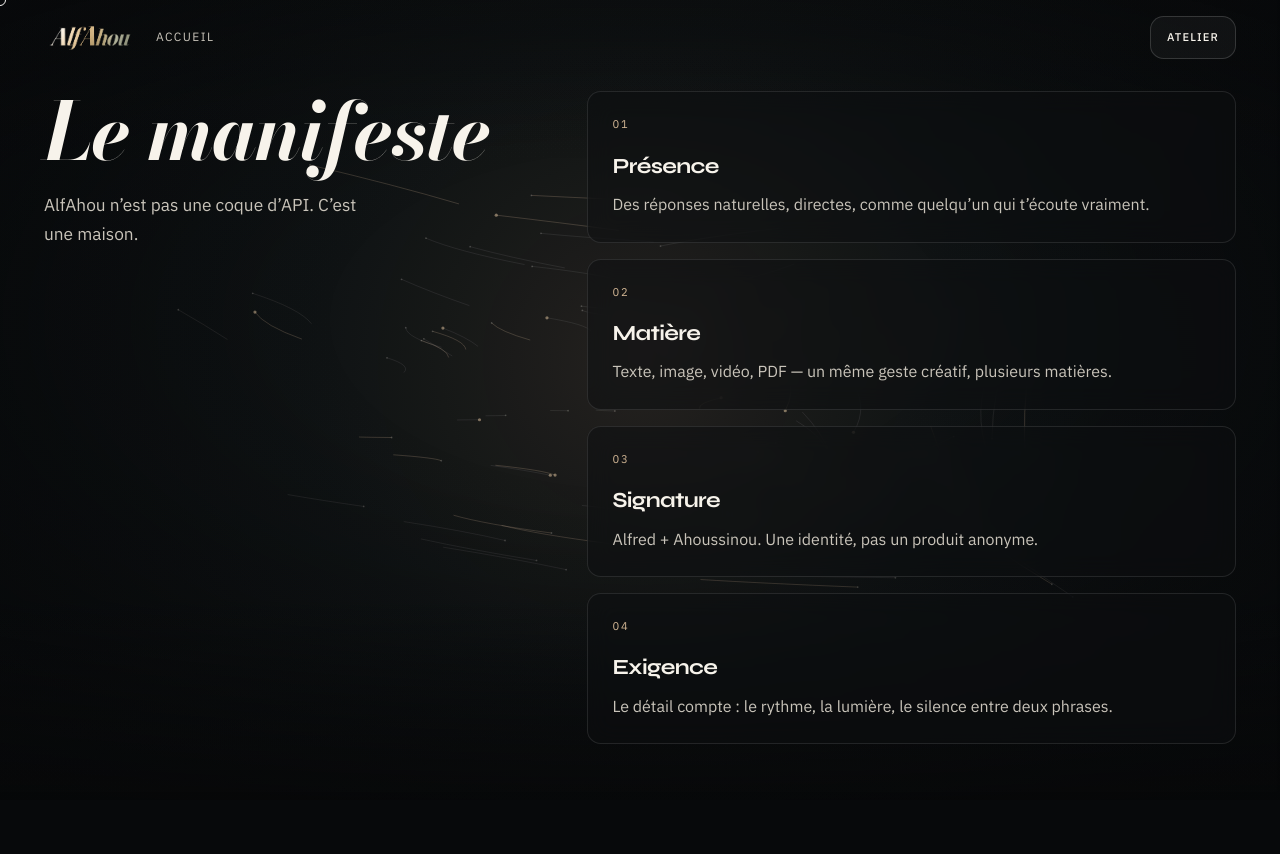
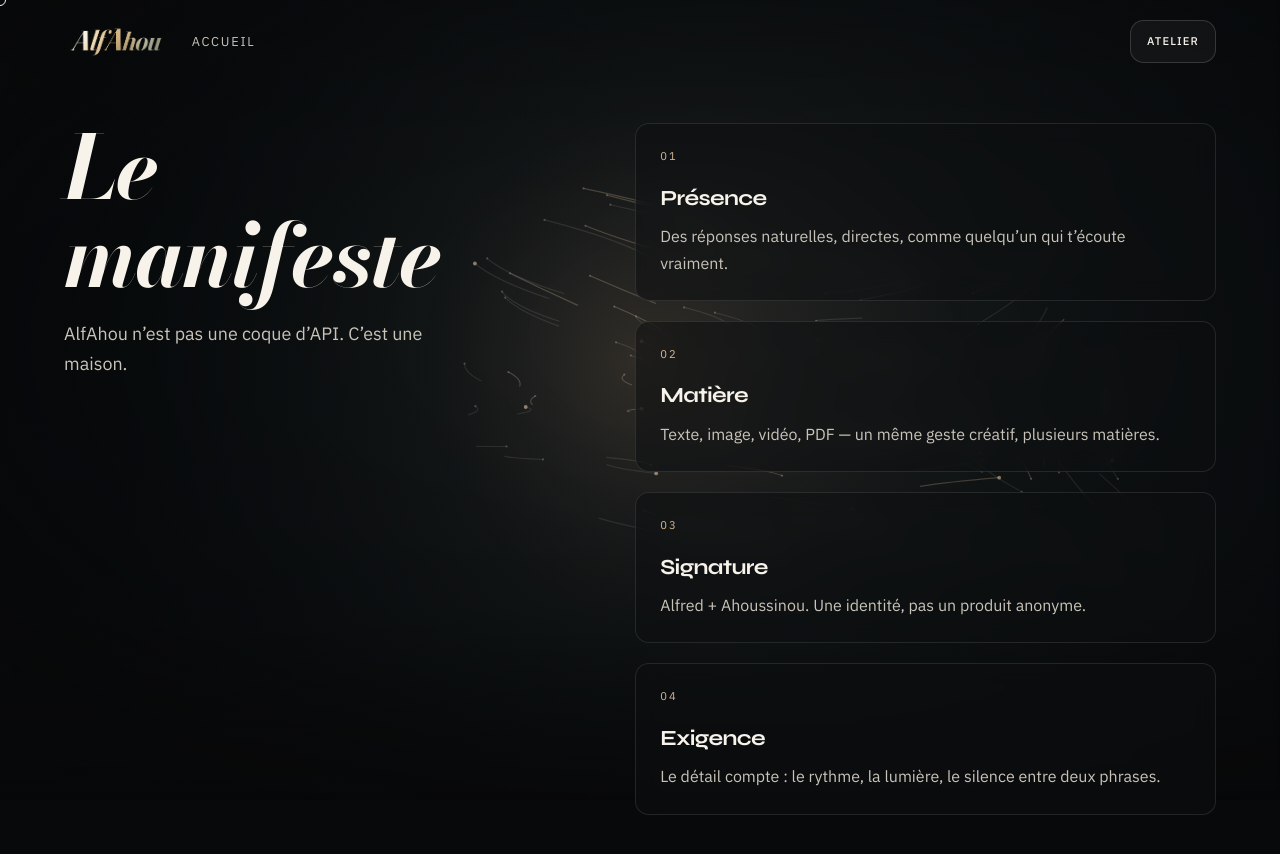
Before and after one commit to alfredgibeau-ahoussinou/alfahou, a React (Vite) app in the folder web/: page /manifeste in a window 1280 px wide. Shown: the top 854 px of the page. Before the commit the page ends 808 px from the top, so only its background shows below. Built offline with nearby package versions, Linux system fonts and the light colour scheme; no server answers.

Commit message:
Corrige le layout desktop : grille 1500px, hero et atelier alignés.
Le site s’étirait comme un mobile sur grand écran ; header/contenu partagent désormais le même rail et le champ respire à droite du brand.

Co-authored-by: Cursor <cursoragent@cursor.com>

```diff
--- a/web/src/AppShell.tsx
+++ b/web/src/AppShell.tsx
@@ -17,7 +17,7 @@ export function AppShell() {
       <FieldCanvas />
       <div
         aria-hidden
-        className="pointer-events-none fixed inset-0 z-[1] bg-[radial-gradient(ellipse_80%_70%_at_50%_40%,transparent_30%,rgba(6,7,8,0.55)_100%),linear-gradient(180deg,rgba(6,7,8,0.2),transparent_20%,transparent_75%,rgba(6,7,8,0.75))]"
+        className="pointer-events-none fixed inset-0 z-[1] bg-[radial-gradient(ellipse_75%_65%_at_58%_42%,transparent_22%,rgba(6,7,8,0.35)_72%,rgba(6,7,8,0.72)_100%),linear-gradient(180deg,rgba(6,7,8,0.15),transparent_18%,transparent_78%,rgba(6,7,8,0.7))]"
       />
       <div
         aria-hidden
--- a/web/src/components/FieldCanvas.tsx
+++ b/web/src/components/FieldCanvas.tsx
@@ -10,13 +10,14 @@ export function FieldCanvas() {
     if (!ctx) return;
 
     const reduced = window.matchMedia("(prefers-reduced-motion: reduce)").matches;
+    const wide = window.matchMedia("(min-width: 1024px)").matches;
     let w = 0;
     let h = 0;
     let dpr = 1;
     let raf = 0;
     const t0 = performance.now();
     const mouse = { x: 0.5, y: 0.45, tx: 0.5, ty: 0.45 };
-    const N = reduced ? 28 : 72;
+    const N = reduced ? 28 : wide ? 110 : 72;
     const pts = Array.from({ length: N }, (_, i) => ({
       a: (i / N) * Math.PI * 2,
       r: 0.12 + Math.random() * 0.55,
@@ -41,39 +42,45 @@ export function FieldCanvas() {
       mouse.y += (mouse.ty - mouse.y) * 0.06;
       ctx.clearRect(0, 0, w, h);
 
+      // Sur grand écran, le champ respire à droite pour laisser le hero à gauche.
+      const cx = wide ? 0.64 : 0.5;
+      const cy = wide ? 0.46 : 0.45;
+      const spreadX = wide ? 0.48 : 0.55;
+      const spreadY = wide ? 0.4 : 0.42;
+
       const g = ctx.createRadialGradient(
         w * mouse.x,
         h * mouse.y,
         0,
-        w * 0.5,
-        h * 0.45,
-        Math.max(w, h) * 0.75,
+        w * cx,
+        h * cy,
+        Math.max(w, h) * (wide ? 0.68 : 0.75),
       );
-      g.addColorStop(0, "rgba(212,184,150,0.14)");
-      g.addColorStop(0.35, "rgba(100,120,110,0.08)");
+      g.addColorStop(0, "rgba(212,184,150,0.2)");
+      g.addColorStop(0.32, "rgba(100,120,110,0.11)");
       g.addColorStop(1, "rgba(6,7,8,0)");
       ctx.fillStyle = g;
       ctx.fillRect(0, 0, w, h);
 
-      ctx.lineWidth = 1;
+      ctx.lineWidth = wide ? 1.15 : 1;
       for (let i = 0; i < pts.length; i++) {
         const p = pts[i];
         const ang = p.a + t * p.s * 0.22;
         const rad = p.r + Math.sin(t * 0.4 + p.p) * 0.04;
-        const x = w * (0.5 + Math.cos(ang) * rad * 0.55 + (mouse.x - 0.5) * 0.08);
-        const y = h * (0.48 + Math.sin(ang * 1.15) * rad * 0.42 + (mouse.y - 0.5) * 0.08);
-        const x2 = w * (0.5 + Math.cos(ang + 0.35) * rad * 0.5);
-        const y2 = h * (0.48 + Math.sin(ang + 0.35) * rad * 0.38);
+        const x = w * (cx + Math.cos(ang) * rad * spreadX + (mouse.x - 0.5) * 0.08);
+        const y = h * (0.48 + Math.sin(ang * 1.15) * rad * spreadY + (mouse.y - 0.5) * 0.08);
+        const x2 = w * (cx + Math.cos(ang + 0.35) * rad * (spreadX * 0.9));
+        const y2 = h * (0.48 + Math.sin(ang + 0.35) * rad * (spreadY * 0.9));
 
-        ctx.strokeStyle = i % 3 === 0 ? "rgba(212,184,150,0.22)" : "rgba(244,240,232,0.08)";
+        ctx.strokeStyle = i % 3 === 0 ? "rgba(212,184,150,0.28)" : "rgba(244,240,232,0.1)";
         ctx.beginPath();
         ctx.moveTo(x, y);
         ctx.quadraticCurveTo((x + x2) / 2 + Math.sin(t + i) * 18, (y + y2) / 2, x2, y2);
         ctx.stroke();
 
-        ctx.fillStyle = i % 5 === 0 ? "rgba(212,184,150,0.55)" : "rgba(244,240,232,0.2)";
+        ctx.fillStyle = i % 5 === 0 ? "rgba(212,184,150,0.65)" : "rgba(244,240,232,0.24)";
         ctx.beginPath();
-        ctx.arc(x, y, i % 5 === 0 ? 1.6 : 0.9, 0, Math.PI * 2);
+        ctx.arc(x, y, i % 5 === 0 ? (wide ? 1.9 : 1.6) : wide ? 1.1 : 0.9, 0, Math.PI * 2);
         ctx.fill();
       }
 
--- a/web/src/index.css
+++ b/web/src/index.css
@@ -42,6 +42,16 @@
     background: color-mix(in srgb, var(--color-foil) 40%, transparent);
     color: var(--color-ink);
   }
+  option {
+    background: var(--color-elev);
+    color: var(--color-ink);
+  }
+}
+
+@media (min-width: 1024px) {
+  body {
+    font-size: 17px;
+  }
 }
 
 @layer utilities {
@@ -82,6 +92,12 @@
     font-weight: 400;
     color: var(--color-ink);
     letter-spacing: 0.01em;
+  }
+  @media (min-width: 1024px) {
+    .prose-chat {
+      font-size: 1.06rem;
+      line-height: 1.72;
+    }
   }
   .prose-chat p {
     margin-bottom: 0.85em;
--- a/web/src/pages/ManifestPage.tsx
+++ b/web/src/pages/ManifestPage.tsx
@@ -72,13 +72,13 @@ function TiltCard({
 export function ManifestPage() {
   const navigate = useNavigate();
   return (
-    <div className="relative z-10 min-h-dvh px-[clamp(1.1rem,4vw,2.75rem)] pb-16">
-      <header className="flex items-center justify-between gap-3 py-4">
-        <div className="flex min-w-0 items-center gap-3">
-          <BrandLogo heightClass="h-7 sm:h-8" />
+    <div className="relative z-10 mx-auto min-h-dvh w-full max-w-[1500px] px-[clamp(1.25rem,5vw,4.5rem)] pb-16">
+      <header className="flex items-center justify-between gap-3 py-5">
+        <div className="flex min-w-0 items-center gap-3 md:gap-4">
+          <BrandLogo heightClass="h-7 md:h-9" />
           <Link
             to="/"
-            className="hidden px-2 py-2.5 text-[0.75rem] tracking-[0.12em] text-[var(--color-ink-dim)] uppercase transition-colors hover:text-[var(--color-ink)] sm:inline"
+            className="hidden px-2 py-2.5 text-[0.75rem] tracking-[0.14em] text-[var(--color-ink-dim)] uppercase transition-colors hover:text-[var(--color-ink)] sm:inline md:text-[0.8rem]"
           >
             Accueil
           </Link>
@@ -88,20 +88,20 @@ export function ManifestPage() {
         </MagneticButton>
       </header>
 
-      <div className="grid items-start gap-10 pt-4 md:grid-cols-[0.85fr_1.15fr] md:gap-16">
-        <div className="md:sticky md:top-20">
+      <div className="grid items-start gap-10 pt-6 md:grid-cols-[0.9fr_1.1fr] md:gap-16 lg:gap-24 lg:pt-10">
+        <div className="md:sticky md:top-24">
           <motion.h2
             initial={{ opacity: 0, y: 24 }}
             animate={{ opacity: 1, y: 0 }}
-            className="font-mega text-[clamp(2.8rem,8vw,5rem)] leading-none font-semibold tracking-[-0.02em] italic"
+            className="font-mega text-[clamp(2.8rem,7vw,5.5rem)] leading-none font-semibold tracking-[-0.02em] italic"
           >
             Le manifeste
           </motion.h2>
-          <p className="mt-5 max-w-[32ch] text-[1.08rem] leading-[1.65] text-[var(--color-ink-dim)]">
+          <p className="mt-5 max-w-[34ch] text-[clamp(1.05rem,1.4vw,1.2rem)] leading-[1.65] text-[var(--color-ink-dim)]">
             AlfAhou n’est pas une coque d’API. C’est une maison.
           </p>
         </div>
-        <div className="grid gap-4">
+        <div className="grid gap-4 lg:gap-5">
           {CARDS.map((c, i) => (
             <TiltCard key={c.n} {...c} i={i} />
           ))}
--- a/web/src/pages/StudioPage.tsx
+++ b/web/src/pages/StudioPage.tsx
@@ -324,7 +324,8 @@ export function StudioPage() {
 
   return (
     <div className="relative z-10 flex h-dvh max-h-dvh flex-col overflow-hidden">
-      <header className="sticky top-0 z-20 flex shrink-0 items-center justify-between gap-2 border-b border-white/10 bg-[rgba(6,7,8,0.72)] px-[clamp(0.85rem,3vw,2rem)] py-2.5 backdrop-blur-md sm:gap-3 sm:py-3">
+      <header className="sticky top-0 z-20 shrink-0 border-b border-white/10 bg-[rgba(6,7,8,0.78)] backdrop-blur-md">
+        <div className="mx-auto flex w-full max-w-[1500px] items-center justify-between gap-2 px-[clamp(1.25rem,4vw,3.5rem)] py-2.5 sm:gap-3 sm:py-3.5">
           <div className="flex min-w-0 items-center gap-2 sm:gap-3">
             <button
               type="button"
@@ -334,8 +335,8 @@ export function StudioPage() {
             >
               Historique
             </button>
-          <BrandLogo heightClass="h-6 sm:h-7" />
-          <p className="hidden truncate text-[0.7rem] text-[var(--color-mute)] sm:block">
+            <BrandLogo heightClass="h-6 sm:h-7 md:h-8" />
+            <p className="hidden truncate text-[0.7rem] text-[var(--color-mute)] sm:block md:text-[0.75rem]">
               <span className="mr-1.5 inline-block h-1.5 w-1.5 bg-[var(--color-foil)] shadow-[0_0_0_3px_rgba(212,184,150,0.15)]" />
               {health}
             </p>
@@ -368,12 +369,13 @@ export function StudioPage() {
               Voix
             </button>
           </div>
+        </div>
       </header>
 
-      <div className="mx-auto flex min-h-0 w-full max-w-[1280px] flex-1 gap-0 px-0 md:gap-6 md:px-[clamp(1rem,3vw,2rem)] md:pt-4 md:pb-6">
+      <div className="mx-auto flex min-h-0 w-full max-w-[1500px] flex-1 gap-0 px-0 md:gap-6 md:px-[clamp(1.25rem,4vw,3.5rem)] md:pt-5 md:pb-6">
         {/* Sidebar conversations */}
         <aside
-          className={`fixed inset-y-0 left-0 z-30 flex w-[min(20rem,88vw)] flex-col border-r border-white/10 bg-[rgba(8,10,11,0.96)] pt-[3.6rem] backdrop-blur-xl transition-transform duration-300 lg:static lg:z-0 lg:w-[17.5rem] lg:shrink-0 lg:translate-x-0 lg:rounded-[var(--radius-lg)] lg:border lg:border-white/10 lg:bg-[rgba(13,16,18,0.55)] lg:pt-0 lg:backdrop-blur-md ${
+          className={`fixed inset-y-0 left-0 z-30 flex w-[min(20rem,88vw)] flex-col border-r border-white/10 bg-[rgba(8,10,11,0.96)] pt-[3.6rem] backdrop-blur-xl transition-transform duration-300 lg:static lg:z-0 lg:w-[20rem] lg:shrink-0 lg:translate-x-0 lg:rounded-[var(--radius-lg)] lg:border lg:border-white/10 lg:bg-[rgba(13,16,18,0.55)] lg:pt-0 lg:backdrop-blur-md ${
             sidebarOpen ? "translate-x-0" : "-translate-x-full lg:translate-x-0"
           }`}
         >
@@ -528,7 +530,7 @@ export function StudioPage() {
             </div>
           </div>
 
-          <section className="flex min-h-0 flex-1 flex-col gap-3 md:min-h-[calc(100dvh-8rem)] md:rounded-[var(--radius-lg)] md:border md:border-white/10 md:bg-[rgba(13,16,18,0.45)] md:p-5 md:backdrop-blur-md">
+          <section className="flex min-h-0 flex-1 flex-col gap-3 md:min-h-[calc(100dvh-9rem)] md:rounded-[var(--radius-lg)] md:border md:border-white/10 md:bg-[rgba(13,16,18,0.45)] md:p-6 md:backdrop-blur-md lg:p-7">
             <div
               ref={threadRef}
               className="flex min-h-0 flex-1 flex-col gap-5 overflow-y-auto overscroll-contain py-2 [-webkit-overflow-scrolling:touch] md:min-h-[12rem] md:gap-6 md:py-4"
@@ -540,7 +542,7 @@ export function StudioPage() {
                     initial={{ opacity: 0, y: 16 }}
                     animate={{ opacity: 1, y: 0 }}
                     transition={{ duration: 0.45, ease: [0.16, 1, 0.3, 1] }}
-                    className={`max-w-[40rem] ${t.role === "you" ? "ml-auto max-w-[min(36rem,100%)]" : ""}`}
+                    className={`max-w-[min(52rem,100%)] ${t.role === "you" ? "ml-auto max-w-[min(42rem,100%)]" : ""}`}
                   >
                     <header className="mb-2 flex justify-between gap-4">
                       <span className="text-[0.68rem] font-medium tracking-[0.12em] text-[var(--color-mute)] uppercase">
```
Also changed, not shown: web/src/pages/IntroPage.tsx (+15 -12 lines). Lines whose indentation alone changed are shown as unchanged.
